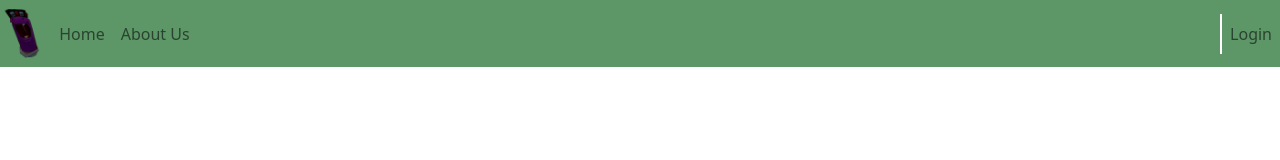
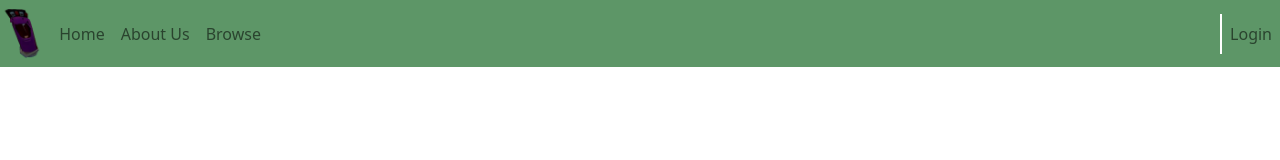
Before and after one commit to YamadaTTV/DAT076-Web-Applications, a React (Create React App) app in the folder client/: page / in a window 1280 px wide. Shown: the top 160 px of the page. Built offline with nearby package versions, Linux system fonts and the light colour scheme.

Commit message:
Added "Browse"
Added "Browse"

```diff
--- a/client/src/App.tsx
+++ b/client/src/App.tsx
@@ -69,6 +69,7 @@ function header(){
           <Nav className="me-auto">
             <Nav.Link href="#home">Home</Nav.Link>
             <Nav.Link href="#about_us">About Us</Nav.Link>
+            <Nav.Link href="#browsw">Browse</Nav.Link>
           </Nav>
           <Nav>
             <Nav.Link className="loginText" eventKey={2} href="#loginpage">Login</Nav.Link>
```
